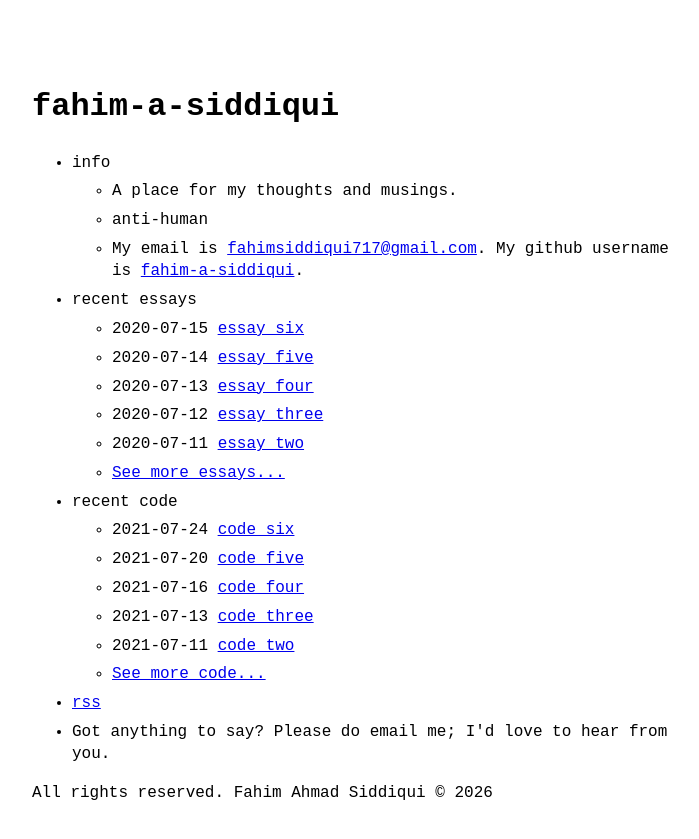
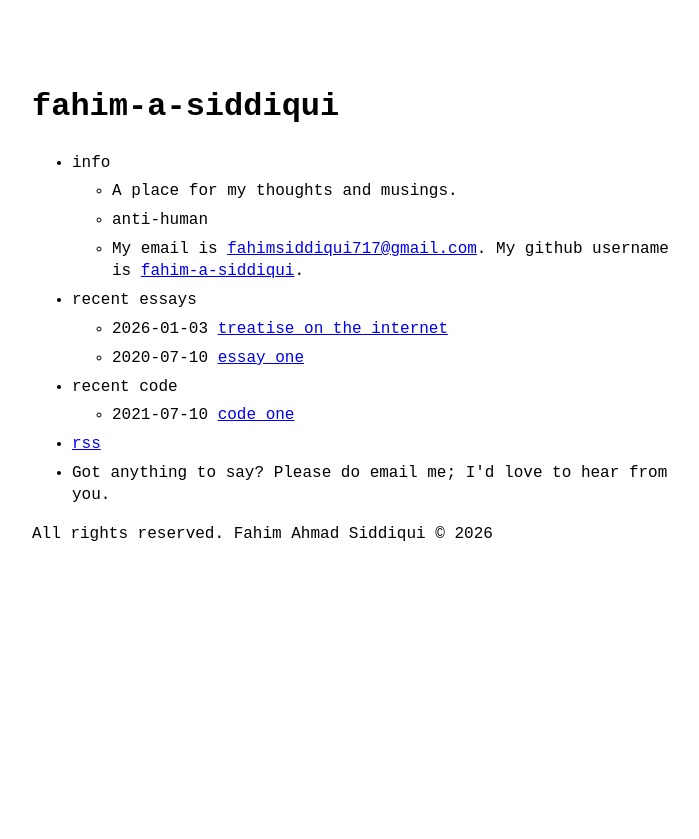
Before and after one commit to fahim-a-siddiqui/fahim-a-siddiqui.github.io, a Jekyll site: the page built from index.md, in a window 1280 px wide. Shown: the top 839 px of the page, without its empty margins (288-987 px from the left). Built offline with Jekyll 4.4.1, drawn with Linux system fonts in a browser that asks for light colours.

Commit message:
New essay: treatise on the internet

```diff
--- a/_posts/2020-07-11-essay-two.md
+++ /dev/null
@@ -1,7 +0,0 @@
----
-layout: post
-title: essay two
-category: essay
----
-hello world
-# how is everyong going on, you?
--- a/_posts/2020-07-12-essay-three.md
+++ /dev/null
@@ -1,7 +0,0 @@
----
-layout: post
-title: essay three
-category: essay
----
-hello world
-# how is everyong going on, you?
--- a/_posts/2020-07-13-essay-four.md
+++ /dev/null
@@ -1,7 +0,0 @@
----
-layout: post
-title: essay four
-category: essay
----
-hello world
-# how is everyong going on, you?
--- a/_posts/2020-07-14-essay-five.md
+++ /dev/null
@@ -1,7 +0,0 @@
----
-layout: post
-title: essay five
-category: essay
----
-hello world
-# how is everyong going on, you?
--- a/_posts/2020-07-15-essay-six.md
+++ /dev/null
@@ -1,7 +0,0 @@
----
-layout: post
-title: essay six
-category: essay
----
-hello world
-# how is everyong going on, you?
--- a/_posts/2021-07-11-code-two.md
+++ /dev/null
@@ -1,7 +0,0 @@
----
-layout: post
-title: code two
-category: code
----
-hello code
-# got some code here now, don't you?
--- a/_posts/2021-07-13-code-three.md
+++ /dev/null
@@ -1,7 +0,0 @@
----
-layout: post
-title: code three
-category: code
----
-hello code
-# got some code here now, don't you?
--- a/_posts/2021-07-16-code-four.md
+++ /dev/null
@@ -1,7 +0,0 @@
----
-layout: post
-title: code four
-category: code
----
-hello code
-# got some code here now, don't you?
--- a/_posts/2021-07-20-code-five.md
+++ /dev/null
@@ -1,7 +0,0 @@
----
-layout: post
-title: code five
-category: code
----
-hello code
-# got some code here now, don't you?
--- a/_posts/2021-07-24-code-six.md
+++ /dev/null
@@ -1,7 +0,0 @@
----
-layout: post
-title: code six
-category: code
----
-hello code
-# got some code here now, don't you?
--- /dev/null
+++ b/_posts/2026-01-03-treatise-on-the-internet.md
@@ -0,0 +1,27 @@
+---
+layout: post
+title: treatise on the internet
+category: essay
+---
+
+I've long been squandering over what to do, who to be, what job to seek, what country to settle in, how to learn this and that, and what I want in life. There's so many things to do in life, and having the internet doesn't help at all. The internet is too vast, too large for anyone's needs.
+
+One moment I could be reading an article on rising Islamophobia in Sydney, at another I could be listening to classical music, searching what yoga stretches I should do in the morning, on what site I could listen to classical music, or how I could learn to make generative art. Here's the problem of being a netizen of the internet: it makes you want to do too many things.
+
+I am, by nature, of a quite indecisive character. I've been spoilt by my parents in decision-making and things to pursue about. As I've reached my eighteenth year on this bloody planet (it really is bloody; there's so many wars and conflicts going on), I've reached a certain level of freedom, but freedom is something that can easily become another form of imprisonment. Too little freedom is terrible; too much freedom likewise. And the internet gives one too much freedom.
+
+Think about it. Why does the internet exist? It exists as a mechanism to share knowledge with others, but what is knowledge? Is it going on a four-hour-binge listening to classical music very much past your bedtime, or is it reading a novel your friend recommended to you and which you certainly did not pirate, or is it watching a MIT online lecture on the fundamentals of the Python programming language?
+
+All three of those things are very different to each other, but they can all be consumed with one silver spoon: your internet connection. The internet is diverse and a host of opposites, relatives, and similarities. As someone who has spent the majority of his youth behind a screen, I can firmly warn you that the internet is an all-consuming abyss, one engineered to devour your being whole.
+
+The internet began with a simple and fundamental hope and idea: to connect the world and promote joy and happiness. The first thing it surely did, but at the second it has miserably failed. It's easy to point the blame to large multinational companies either derivates of or part of the GAFA group (Google, Amazon, Facebook, and Apple), but it's not only their fault. The history of how the internet came to be is complex, and I'd need to expound entire book-lengths of words to create a decent portrait. I'd rather not to that because it looks daunting and I have other things to do (such as wasting my time by learning irrelevant pieces of information on the internet).
+
+The human brain was never created to handle such abundancy, or at least I know mine isn't. The entire internet is like a vast farmer's field with fruits of every kind known to the world and one could daze amongst these fruits, hazy and dreaming, and study one of these fruits until their life's candlelight is blown out. Or they could wander fruit to fruit, which I think is what I'm doing at the moment.
+
+The point is: I'm afraid of what I might become, welding this device of possibilities and never choosing one. Of always wandering, and consuming, and never able to find peace. Of never being able to fill that emptiness that has become such a constant in my life. I'm afraid of what the whole of humanity will become if they walk down my crooked path. I've wasted years of my life on the internet, and although I've just become aware, I still am having troubles to quit this behavioral addiction. Will we all become empty puppets when the corporations have sucked all the attention out of us? To companies, we're nothing more than numbers. Therefore, we're treated as numbers.
+
+I don't have much of a solution to help our global netizen population. I'm finding one out right now. It's sad to see what the internet has become. I believe this is sufficient proof of The Law of Misused Power, that states that, when given enough time and in the hands of the right person, power will continually be misused. It's a law I've named just now, but have had a feeling of for many years. It's a law that continues to this day. Behind this veneer of compliancy and goodwill lies something much darker: a selfish desire to extend one's control as much as possible. The Law of Misused Power is why dictators exist. It's why autocratic regimes like Putin's Russia or the then-Soviet Union will continue to thrive but within different names and different populations.
+
+I decided to not name The Law of Misused Power over my own surname, because as a student I've found many scientific laws to possess very redundant names. Imagine if Parkinson's law was instead named Law of Focused Productivity. It'd be such a nicer name because its function would lie in its very own name, and no one would ever need to memorize the names of influential idealists just because they wished to coerce some form of psuedo-immortality.
+
+The internet is nothing more than a human invention, so like all tools, it too can be misused. It is misused when one spends time on activities they hadn't planned for—a shift in power from user to provider. It is misused when it causes harm to anyone, even in the slights pernicious effect, such as being on one's phone whilst eating and nearly choking on something; though no one died from that, and it could be considered a minuscule harm, it is nevertheless a form of harm.
```
Also changed, not shown: _posts/2020-07-10-essay-one.md (+1 -2 lines), _posts/2021-07-10-code-one.md (+1 -2 lines), 1 other file.
